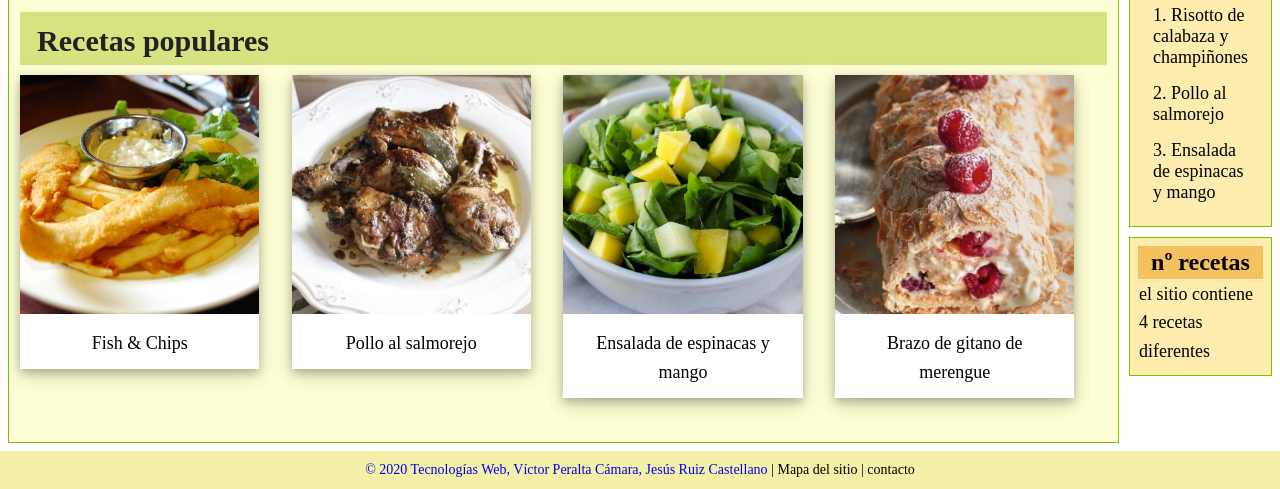
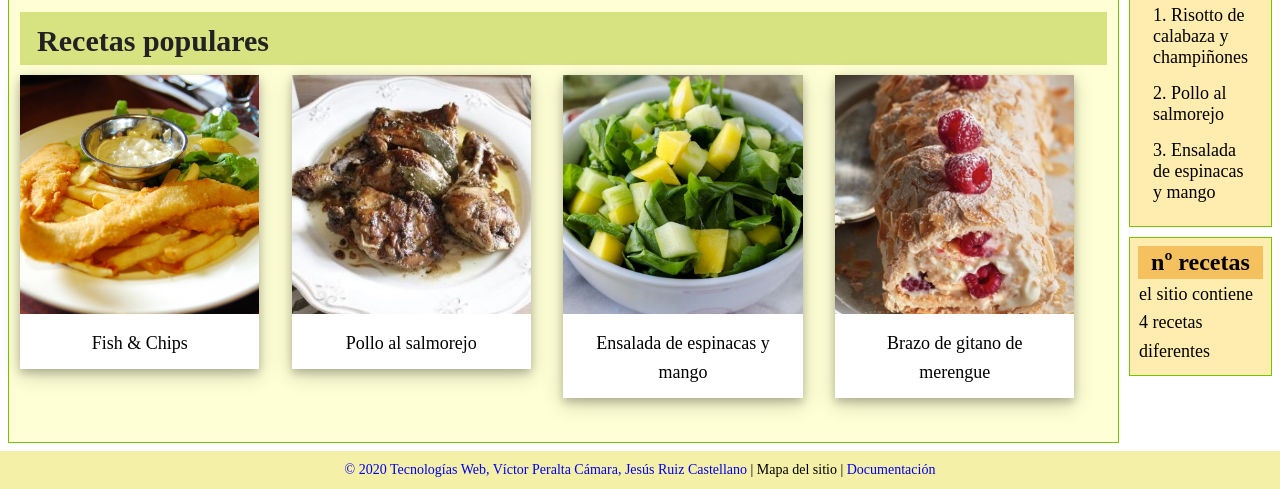
Before and after one commit to vperaltac/TW-Proyecto, a PHP site: page / in a window 1280 px wide. Shown: the part 531-1020 px from the top of the page. Run offline with PHP 8.4, Linux system fonts and the light colour scheme; data comes from the database, SQL or seed files in the repository.

Commit message:
footer
nuevos cambios en el footer

```diff
--- a/View/comunes.php
+++ b/View/comunes.php
@@ -123,7 +123,7 @@ HTML;
 function HTMLfooter(){
 echo <<< HTML
     <footer>
-        <p> <a href="https://www.ugr.es/estudiantes/grados/grado-ingenieria-informatica/tecnologias-web-tecnologias-informacion">&copy; 2020 Tecnologías Web,</a> <a href="mailto:victorperalta@correo.ugr.es"> Víctor Peralta Cámara,</a> <a href="mailto:jesusruiz@correo.ugr.es"> Jesús Ruiz Castellano</a> | <a>Mapa del sitio</a> | <a>contacto</a></p>
+        <p> <a href="https://www.ugr.es/estudiantes/grados/grado-ingenieria-informatica/tecnologias-web-tecnologias-informacion" target="_blank">&copy; 2020 Tecnologías Web,</a> <a href="mailto:victorperalta@correo.ugr.es"> Víctor Peralta Cámara,</a> <a href="mailto:jesusruiz@correo.ugr.es"> Jesús Ruiz Castellano</a> | <a>Mapa del sitio</a> | <a href="TW-ProyectoFinal.pdf" target="_blank"> Documentación</a></p>
     </footer>
 HTML;
 }
```
Also changed, not shown: View/css/estilo.css (+10 -2 lines), 1 other file.
